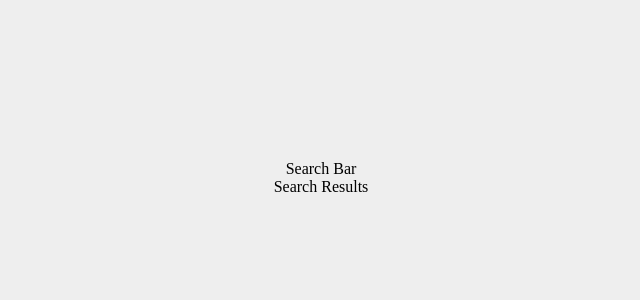
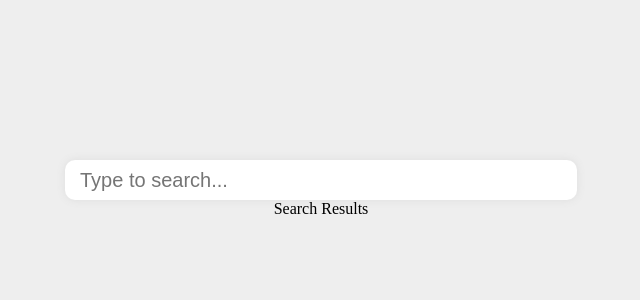
Before and after one commit to taipeik9/MovieToMovie, a React (Vite) app in the folder webapp/: page / in a window 1280 px wide. Shown: the top 300 px of the page, without its empty margins (319-959 px from the left). Built offline with nearby package versions, Linux system fonts and the light colour scheme.

Commit message:
started search bar

```diff
--- a/webapp/src/App.tsx
+++ b/webapp/src/App.tsx
@@ -1,11 +1,14 @@
 import { SearchBar } from "./components/SearchBar";
 import "./App.css";
+import { useState } from "react";
 
 function App() {
+  const [results, setResults] = useState([]);
+
   return (
     <div className="App">
       <div className="search-bar-container">
-        <SearchBar />
+        <SearchBar setResults={setResults} />
         <div>Search Results</div>
       </div>
     </div>
--- /dev/null
+++ b/webapp/src/components/SearchBar.css
@@ -0,0 +1,22 @@
+.input-wrapper {
+  background-color: white;
+  width: 100%;
+  border-radius: 10px;
+  height: 2.5rem;
+  padding: 0 15px;
+  box-shadow: 0px 0px 8px #ddd;
+  display: flex;
+  align-items: center;
+}
+
+input {
+  background-color: transparent;
+  border: none;
+  height: 100%;
+  font-size: 1.25rem;
+  width: 100%;
+}
+
+input:focus {
+  outline: none;
+}
--- a/webapp/src/components/SearchBar.tsx
+++ b/webapp/src/components/SearchBar.tsx
@@ -1,3 +1,29 @@
-export const SearchBar = () => {
-  return <div>Search Bar</div>;
+import { useState } from "react";
+import "./SearchBar.css";
+
+export const SearchBar = ({ setResults }: { setResults: any }) => {
+  const [input, setInput] = useState("");
+
+  const fetchMovies = async (val: string) => {
+    const response = await fetch("http://0.0.0.0:80/movies");
+    const movies = await response.json();
+
+    const filteredMovies = movies.detail;
+    setResults(movies.detail);
+  };
+
+  const handleChange = async (val: string) => {
+    fetchMovies(val);
+    setInput(val);
+  };
+
+  return (
+    <div className="input-wrapper">
+      <input
+        placeholder="Type to search..."
+        value={input}
+        onChange={(e) => handleChange(e.target.value)}
+      />
+    </div>
+  );
 };
```
